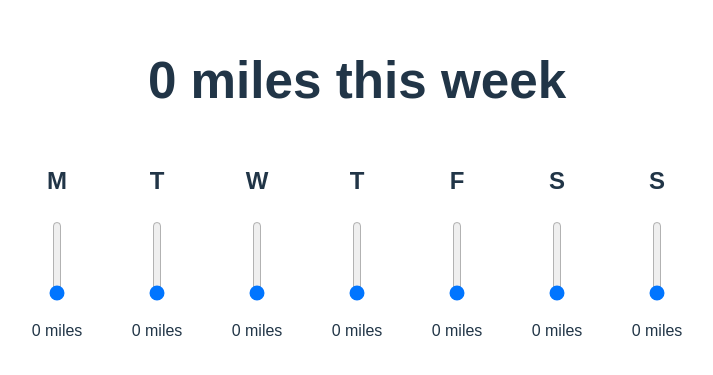
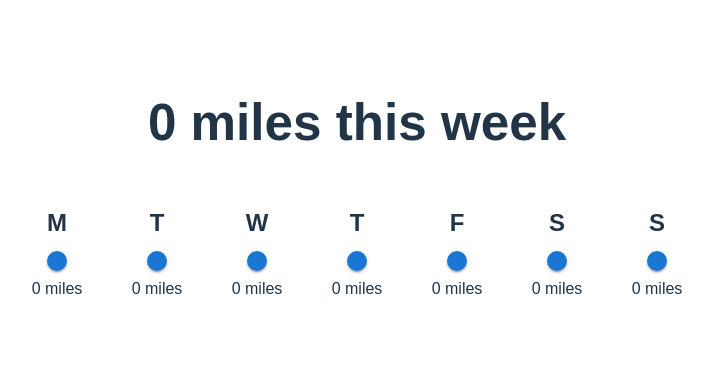
Before and after one commit to djsauble/injury-prevention, a React (Vite) app: page / in a window 1280 px wide. Shown: the part 211-586 px from the top of the page, without its empty margins (283-996 px from the left). Built offline with nearby package versions, Linux system fonts and the light colour scheme.

Commit message:
Replace input sliders with a MUI vertical slider component

```diff
--- a/package.json
+++ b/package.json
@@ -10,6 +10,9 @@
     "preview": "vite preview"
   },
   "dependencies": {
+    "@emotion/react": "^11.14.0",
+    "@emotion/styled": "^11.14.0",
+    "@mui/material": "^7.1.1",
     "react": "^19.1.0",
     "react-dom": "^19.1.0"
   },
--- a/src/components/MileagePlanner.css
+++ b/src/components/MileagePlanner.css
@@ -19,7 +19,6 @@
 }
 
 .day-planner input[type="range"] {
-  height: 80px;
-  width: 80px;
+  height: 100px;
   transform: rotate(270deg);
 }
--- a/src/components/MileagePlanner.tsx
+++ b/src/components/MileagePlanner.tsx
@@ -1,5 +1,6 @@
 import React, { useState, useEffect } from 'react';
 import './MileagePlanner.css'; // Import the CSS file
+import Slider from '@mui/material/Slider'; // Import Material UI Slider
 
 const MileagePlanner: React.FC = () => {
   const days = ['M', 'T', 'W', 'T', 'F', 'S', 'S']; // Changed to shorthand day names
@@ -27,12 +28,13 @@ const MileagePlanner: React.FC = () => {
         {days.map((day, index) => (
           <div key={day} className="day-planner">
             <h2>{day}</h2>
-            <input
-              type="range"
-              min="0"
-              max="20"
+            <Slider
+              orientation="vertical"
+              min={0}
+              max={20}
               value={mileage[index]}
-              onChange={(e) => handleMileageChange(index, parseInt(e.target.value))}
+              onChange={(_, newValue) => handleMileageChange(index, newValue as number)}
+              aria-labelledby={`vertical-slider-${index}`}
             />
             <p>{mileage[index]} miles</p>
           </div>
```
Also changed, not shown: 1 other file (tests, documents, lock files or other folders).
